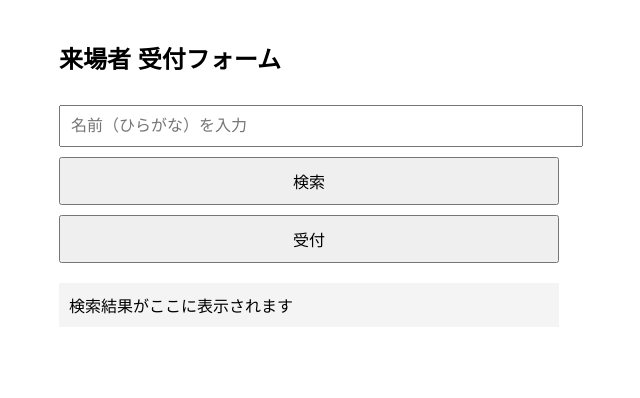
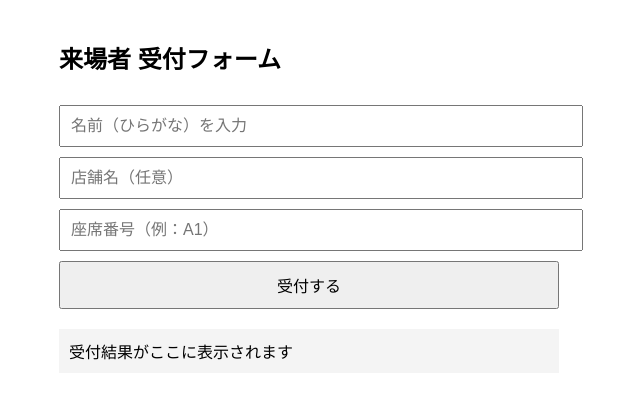
Before and after one commit to shinya-sensei/testplan, a plain HTML site: page index.html in a window 1280 px wide. Shown: the whole page, without its empty margins (331-971 px from the left). Drawn offline with Linux system fonts and the light colour scheme.

Commit message:
Update index.html

```diff
--- a/index.html
+++ b/index.html
@@ -1,55 +1,60 @@
-
 <!DOCTYPE html>
-<html>
+<html lang="ja">
 <head>
+  <meta charset="UTF-8" />
+  <meta name="viewport" content="width=device-width, initial-scale=1.0" />
   <title>受付フォーム</title>
-  <meta name="viewport" content="width=device-width, initial-scale=1">
   <style>
-    body { font-family: sans-serif; padding: 20px; max-width: 500px; margin: auto; }
-    input, button { padding: 10px; font-size: 1em; margin-top: 10px; width: 100%; }
-    #result { margin-top: 20px; white-space: pre-wrap; background: #f4f4f4; padding: 10px; }
+    body {
+      font-family: sans-serif;
+      padding: 20px;
+      max-width: 500px;
+      margin: auto;
+    }
+    input, button {
+      padding: 10px;
+      font-size: 16px;
+      margin-top: 10px;
+      width: 100%;
+    }
+    #result {
+      margin-top: 20px;
+      white-space: pre-wrap;
+      background: #f4f4f4;
+      padding: 10px;
+    }
   </style>
 </head>
 <body>
   <h2>来場者 受付フォーム</h2>
-  <input type="text" id="nameInput" placeholder="名前（ひらがな）を入力">
-  <button onclick="searchName()">検索</button>
-  <button onclick="markAsCheckedIn()">受付</button>
-  <div id="result">検索結果がここに表示されます</div>
+  <input type="text" id="nameInput" placeholder="名前（ひらがな）を入力" />
+  <input type="text" id="storeInput" placeholder="店舗名（任意）" />
+  <input type="text" id="seatInput" placeholder="座席番号（例：A1）" />
+  <button onclick="sendData()">受付する</button>
+  <div id="result">受付結果がここに表示されます</div>
 
   <script>
-    const webhookUrl = "https://script.google.com/macros/s/AKfycbzmJ8v0RP3zXf2Sh4kegeL0nHxR11fIW_dWhOAxPsUCMHl40Oo4Ady7z1NA5gEC3ehe/exec";
-    let lastName = "";
+    const webhookUrl = "https://reception.esthepro-shinya.workers.dev/";
 
-    function searchName() {
+    function sendData() {
       const name = document.getElementById("nameInput").value.trim();
-      if (!name) return alert("名前を入力してください");
+      const store = document.getElementById("storeInput").value.trim();
+      const seat = document.getElementById("seatInput").value.trim();
+
+      if (!name) {
+        alert("名前を入力してください！");
+        return;
+      }
+
+      const params = new URLSearchParams();
+      params.append("name", name);
+      params.append("store", store);
+      params.append("seat", seat);
 
       fetch(webhookUrl, {
         method: "POST",
-        body: JSON.stringify({ text: name }),
-        headers: { "Content-Type": "application/json" }
+        headers: { "Content-Type": "application/x-www-form-urlencoded" },
+        body: params.toString(),
       })
-      .then(res => res.text())
-      .then(data => {
-        document.getElementById("result").innerText = data;
-        lastName = name;
-      });
-    }
-
-    function markAsCheckedIn() {
-      if (!lastName) return alert("先に名前を検索してください");
-
-      fetch(webhookUrl, {
-        method: "POST",
-        body: JSON.stringify({ text: "受付" }),
-        headers: { "Content-Type": "application/json" }
-      })
-      .then(res => res.text())
-      .then(data => {
-        document.getElementById("result").innerText = data;
-      });
-    }
-  </script>
-</body>
-</html>
+        .then((res) => res.text())
+        .then((data)
```
